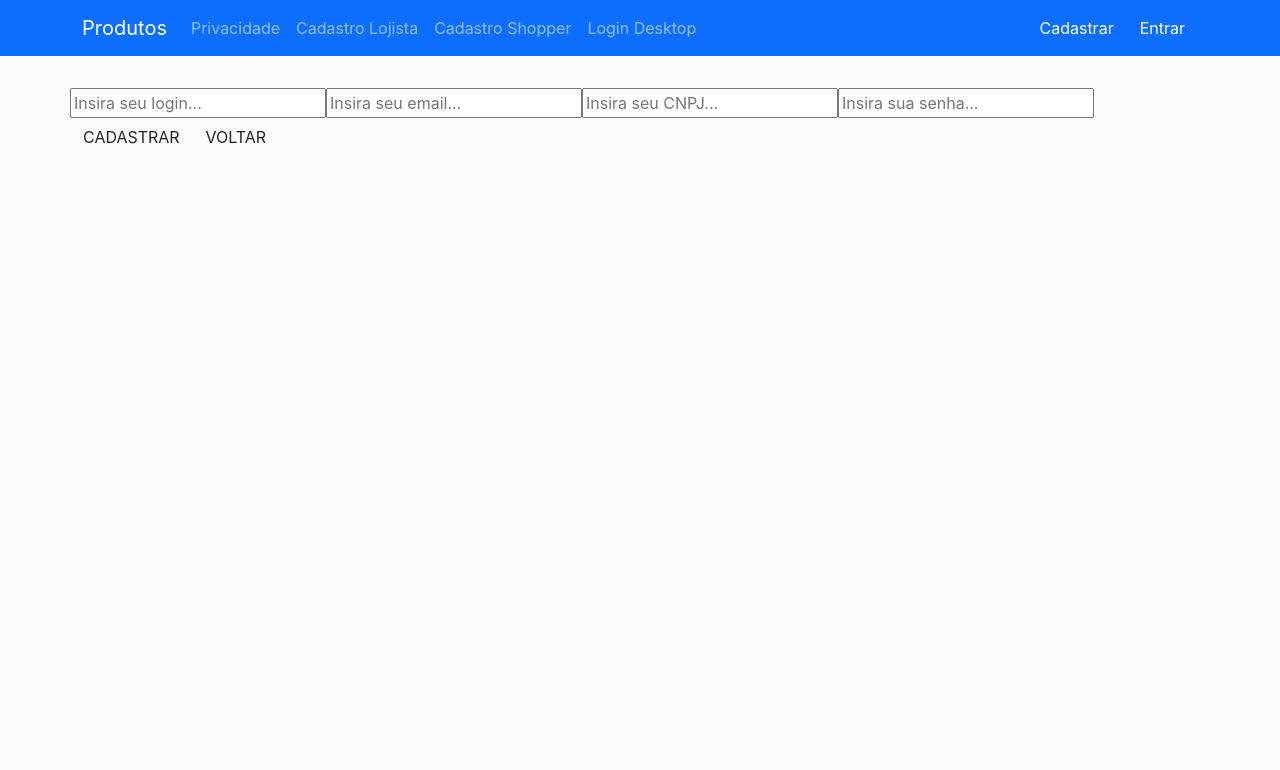
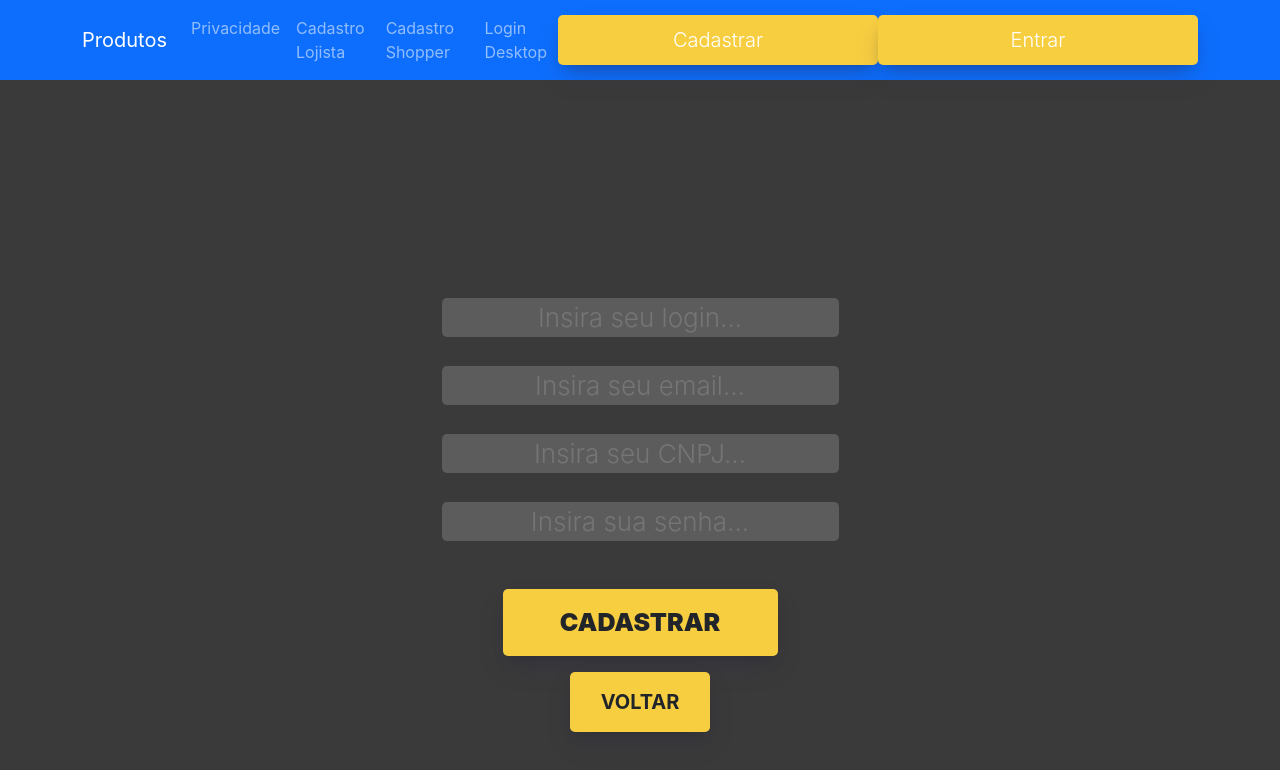
Before and after one commit to ricopomps/LocalShopWEB, a React (Create React App) app: page /cadlojista in a window 1280 px wide. Shown: the top 770 px of the page. Built offline with nearby package versions, Linux system fonts and the light colour scheme; no server answers.

Commit message:
Configurando CSS e o CadastroShopperPage.

```diff
--- a/src/pages/CadastroShopperPage.tsx
+++ b/src/pages/CadastroShopperPage.tsx
@@ -1,16 +1,18 @@
+import styles from "../styles/CadastroShopper.module.css";
+
 const CadastroShopperPage = () => {
   const placeholderLogin = 'Insira seu login...'
-const placeholderEmail= 'Insira seu email...'
+  const placeholderEmail = 'Insira seu email...'
   const placeholderSenha = 'Insira sua senha...'
-const placeholderCPF = 'Insira sua cpf...'
+  const placeholderCPF = 'Insira seu CPF...'
 
   return (
-    <div className="main">
+    <div className={styles.main}>
       {/* <img src={logo} alt='logo' className='imageLogin'/> */}
-        <input type='text' placeholder={placeholderLogin} className='inputLogin'/>
-        <input type='text' placeholder={placeholderEmail} className='inputLogin'/>
-        <input type='text' placeholder={placeholderCPF} className='inputLogin'/>
-        <input type='password' placeholder={placeholderSenha} className='inputSenha'/>
+      <input type='text' placeholder={placeholderLogin} className='inputLogin' />
+      <input type='text' placeholder={placeholderEmail} className='inputLogin' />
+      <input type='text' placeholder={placeholderCPF} className='inputLogin' />
+      <input type='password' placeholder={placeholderSenha} className='inputSenha' />
       <button className='btn btn_cadastro'>CADASTRAR</button>
       <button className='btn btn_login'>VOLTAR</button>
 
--- a/src/styles/CadastroShopper.module.css
+++ b/src/styles/CadastroShopper.module.css
@@ -0,0 +1,10 @@
+.main {
+    font-family: 'Gotham', sans-serif;
+    background-size: cover;
+    display: flex;
+    flex-direction: column;
+    height: 100vh;
+    justify-content: center;
+    align-items: center;
+    gap: 1em;
+  }
--- a/src/styles/global.css
+++ b/src/styles/global.css
@@ -1,6 +1,6 @@
 body {
   margin: 0;
-  background: #fafafa;
+  background: #3A3A3A;
   font-family: -apple-system, BlinkMacSystemFont, "Segoe UI", "Roboto", "Oxygen",
     "Ubuntu", "Cantarell", "Fira Sans", "Droid Sans", "Helvetica Neue",
     sans-serif;
@@ -12,3 +12,84 @@ code {
   font-family: source-code-pro, Menlo, Monaco, Consolas, "Courier New",
     monospace;
 }
+
+.main {
+  font-family: 'Gotham', sans-serif;
+  background-size: cover;
+  display: flex;
+  flex-direction: column;
+  height: 100vh;
+  justify-content: center;
+  align-items: center;
+  gap: 1em;
+}
+
+.btn {
+  font-family: 'Inter', sans-serif;
+  font-size: 20px;
+  font-weight: 300;
+  background-color: #F8CE41;
+  padding: 0.5em 1em;
+  border: none;
+  border-radius: 5px;
+  box-shadow: rgba(50, 50, 93, 0.25) 0px 13px 27px -5px, rgba(0, 0, 0, 0.3) 0px 8px 16px -8px;
+  display: flex;
+  align-items: center;
+  justify-content: center;
+  gap: .5em;
+  width: 16em;
+  cursor: pointer;
+}
+
+.btn_login {
+  padding: 0.5em 1em;
+  font-weight: 700;
+  width: 7em;
+  height: 3em;
+}
+
+.btn_cadastro {
+  padding: 0.5em 1em;
+  font-weight: 700;
+  font-size: 25px;
+  width: 11em;
+  height: 2.7em;
+  margin-top: 1em;
+  font-weight: 900;
+}
+
+.inputSenha {
+  font-family: 'Inter', sans-serif;
+  font-size: 26px;
+  font-weight: 300;
+  background-color: #5C5C5C;
+  color: #dddddd;
+  padding: 0.5em 0;
+  border: none;
+  border-radius: 5px;
+  display: flex;
+  align-items: center;
+  justify-content: center;
+  text-align: center;
+  gap: .5em;
+  height: 1.5em;
+  margin: .25em 0 .25em 0;
+}
+
+.inputLogin {
+  font-family: 'Inter', sans-serif;
+  font-size: 26px;
+  font-weight: 300;
+  background-color: #5C5C5C;
+  color: #dddddd;
+  padding: 0.5em 0;
+  border: none;
+  border-radius: 5px;
+  display: flex;
+  align-items: center;
+  justify-content: center;
+  text-align: center;
+  gap: .5em;
+  height: 1.5em;
+  margin: .25em 0 .25em 0;
+}
```
Lines whose indentation alone changed are shown as unchanged.
